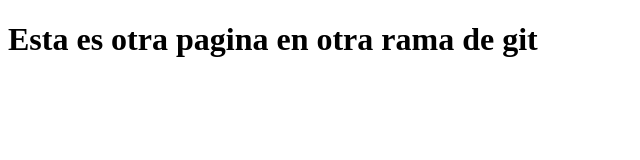
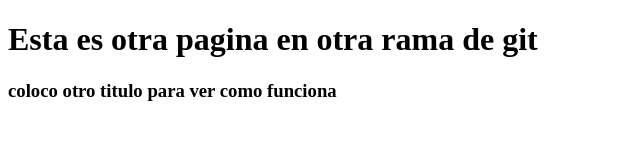
Before and after one commit to marcode24/Calendario, a plain HTML site: page index2.html in a window 1280 px wide. Shown: the whole page, without its empty margins (0-640 px from the left). Drawn offline with Linux system fonts and the light colour scheme.

Commit message:
new h3 added

```diff
--- a/index2.html
+++ b/index2.html
@@ -8,5 +8,6 @@
 </head>
 <body>
     <h1>Esta es otra pagina en otra rama de git</h1>
+    <h3>coloco otro titulo para ver como funciona</h3>
 </body>
 </html>
```
